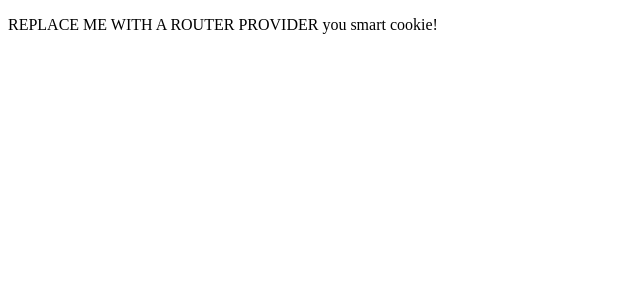
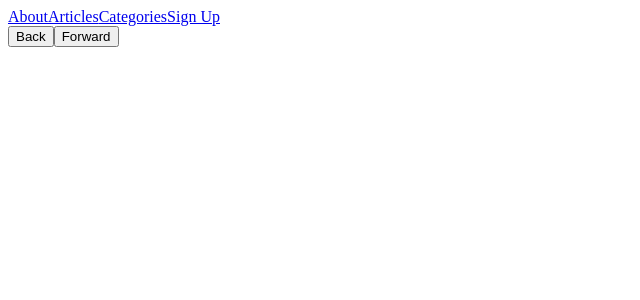
Before and after one commit to mzcheong97/starting_code, a React (Create React App) app: page / in a window 1280 px wide. Shown: the top 300 px of the page, without its empty margins (0-640 px from the left). Built offline with nearby package versions, Linux system fonts and the light colour scheme; the HTML template or start-up script is replaced by a standard one.

Commit message:
Providing a Router

```diff
--- a/src/app/App.js
+++ b/src/app/App.js
@@ -9,23 +9,21 @@ import Author from "../components/Author";
 import Profile from "../components/Profile";
 import EditProfileForm from "../components/EditProfileForm";
 import Root from "../components/Root";
-
+import { RouterProvider, createBrowserRouter } from 'react-router-dom';
 import { Route } from 'react-router-dom';
 
 import "./App.css";
 
-const router =
-  /* Wrap this Root Route to create Router here */
-  <Route path="/" element={ <Root/> }>
-    {/* Add Routes here! */}
-  </Route>
+const router = createBrowserRouter([
+  {
+    path: "/",
+    element: <Root />
+  }
+]);
 
 function App() {
   return (
-    <>
-      { /* Replace below and add Router Provider*/}
-      <p>REPLACE ME WITH A ROUTER PROVIDER you smart cookie!</p>
-    </>
+    <RouterProvider router={router} />
   );
 }
 
```
